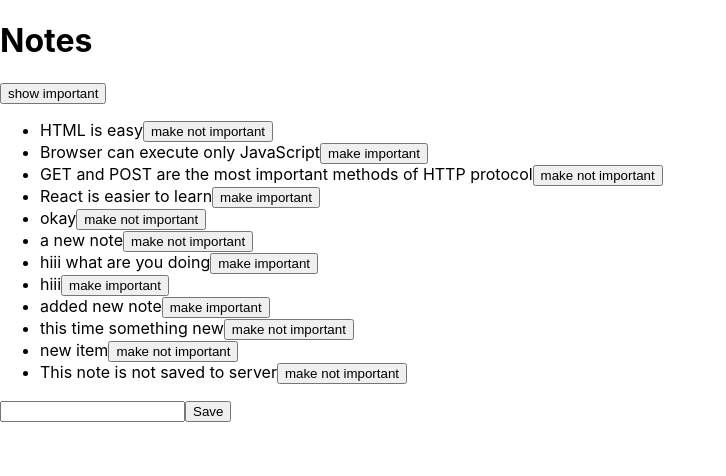
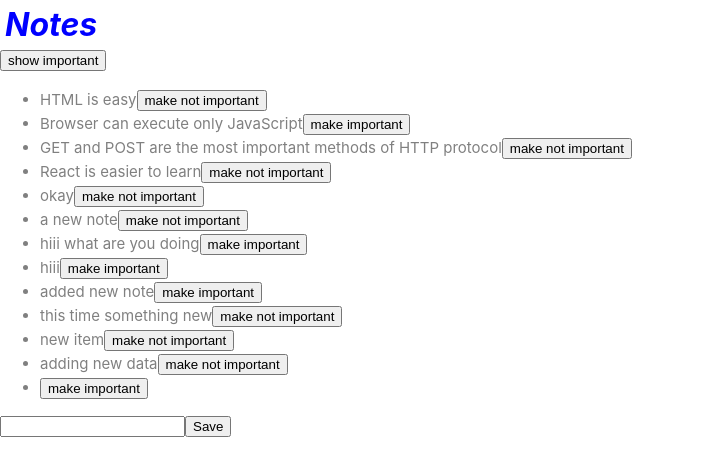
Before and after one commit to adityatyagi-av/notesapp, a React (Create React App) app: page / in a window 1280 px wide. Shown: the top 476 px of the page, without its empty margins (0-726 px from the left). Built offline with nearby package versions, Linux system fonts and the light colour scheme; data requests are answered from the project's data file.

Commit message:
url change

```diff
--- a/db.json
+++ b/db.json
@@ -20,7 +20,7 @@
     },
     {
       "content": "React is easier to learn",
-      "important": false,
+      "important": true,
       "id": 4
     },
     {
@@ -57,6 +57,11 @@
       "content": "new item",
       "important": true,
       "id": 11
+    },
+    {
+      "content": "adding new data",
+      "important": true,
+      "id": 12
     }
   ]
 }
--- a/src/components/Notes.js
+++ b/src/components/Notes.js
@@ -1,5 +1,5 @@
 // import { eventWrapper } from '@testing-library/user-event/dist/utils'
-import axios from 'axios'
+import '../index.css'
 import React,{useState, useEffect} from 'react'
 import noteServices from './note'
 
@@ -7,7 +7,7 @@
     const label=note.important
     ?'make not important':'make important'
     return(
-        <li>{note.content}
+        <li className='note'>{note.content}
         <button onClick={toggleImportance}>{label}</button>
         </li>
     )
--- a/src/components/note.js
+++ b/src/components/note.js
@@ -4,17 +4,17 @@
 const getAll =()=>{
     const request= axios.get(baseUrl)
     const nonExisting ={
-        id: 1000,
-        content: 'This note is not saved to server',
-        date: '2019-05-30T17:30:31.098Z',
-        important: true
+        // id: 1000,
+        // content: 'This note is not saved to server',
+        // date: '2019-05-30T17:30:31.098Z',
+        // important: true
     }
     return request.then(response =>response.data.concat(nonExisting))
 }
 
 const create =(newObject)=>{
     // return axios.post(baseUrl,newObject)
-    const request= axios.get(baseUrl,newObject)
+    const request= axios.post(baseUrl,newObject)
     return request.then(response =>response.data)
 }
 
--- a/src/index.css
+++ b/src/index.css
@@ -11,3 +11,17 @@
   font-family: source-code-pro, Menlo, Monaco, Consolas, 'Courier New',
     monospace;
 }
+/* *{
+  margin: 0px;
+  padding: 0px;
+} */
+h1{
+  color: blue;
+  font-style: italic;
+  margin: 5px;
+}
+.note{
+  color: grey;
+  padding-top: 3px;
+  font-size: 15px;
+}
```
